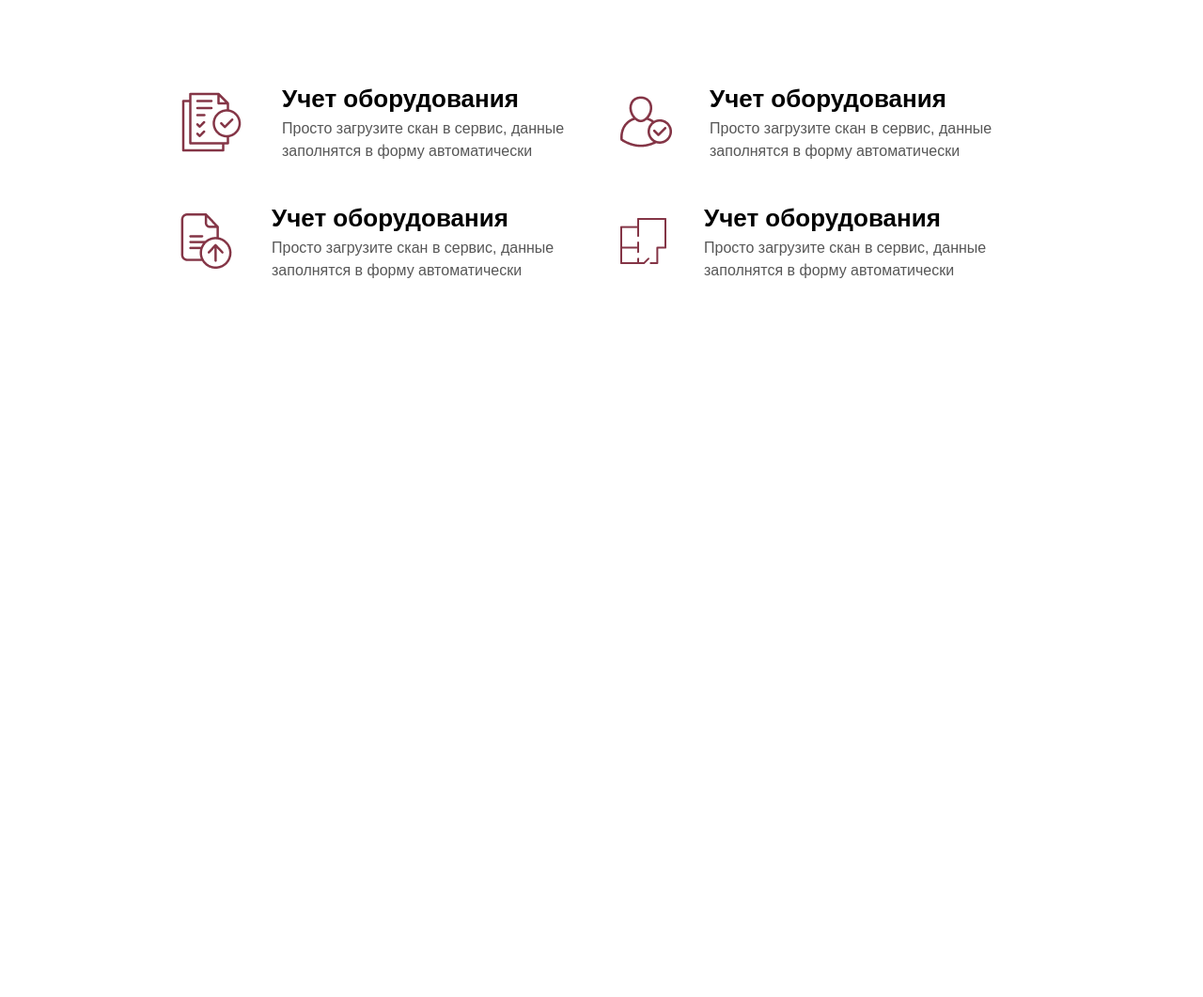
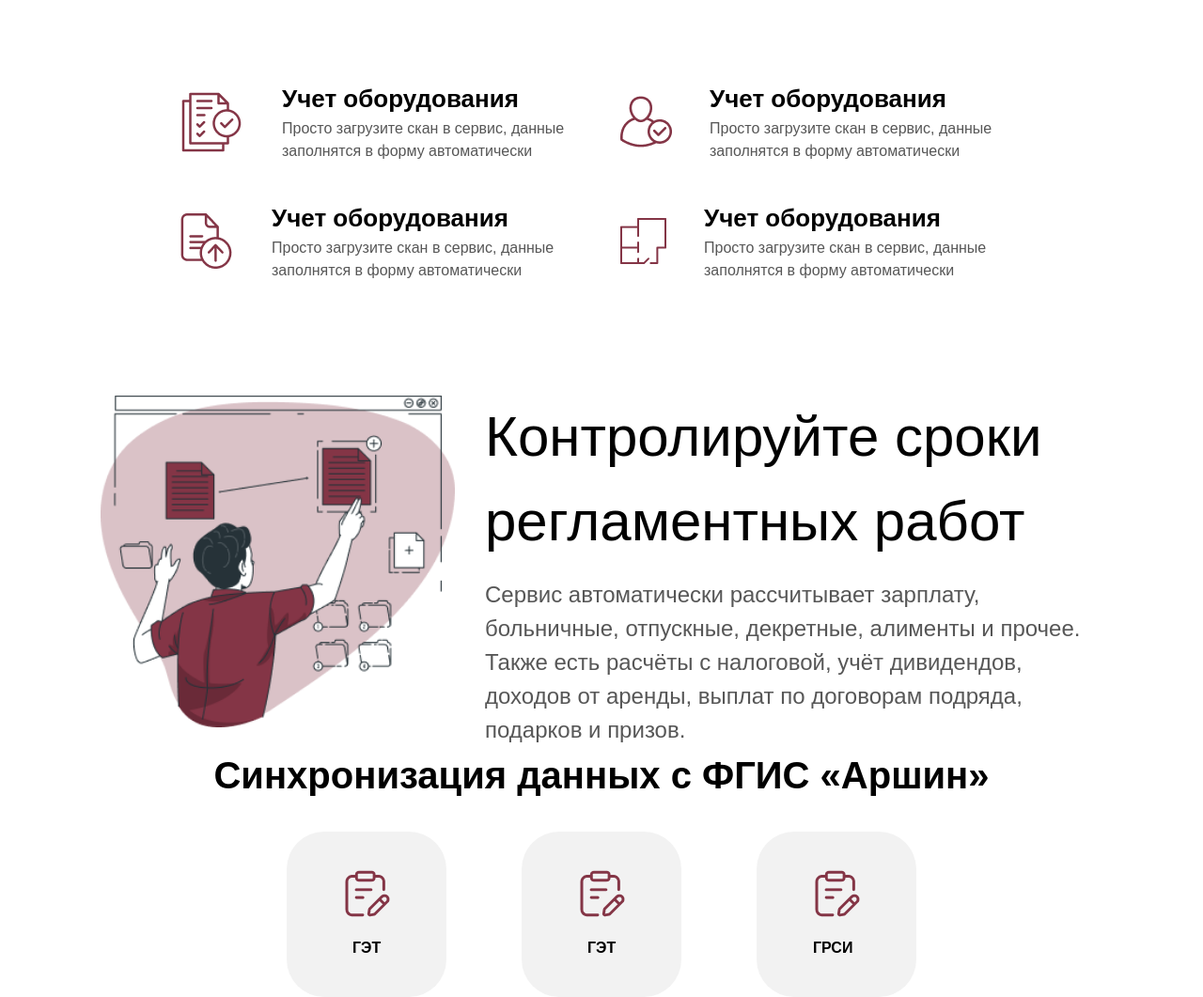
Before and after one commit to sodatovruslan/ExamProject, a website: page index.html in a window 1280 px wide. Shown: the part 2656-3717 px from the top of the page at 94% size. Before the commit the page ends 2956 px from the top, so only its background shows below. Drawn offline with Linux system fonts and the light colour scheme.

Commit message:
add section5

```diff
--- a/index.html
+++ b/index.html
@@ -120,7 +120,7 @@
 			</div>
 			<img class='w-[346px] h-[263px] md:w-[580px] md:h-[441px] lg:w-[580px] lg:h-[441px]' src="./img/Frame 955.png" alt="">
 		</section>
-		<section class='flex flex-col mt-[100px] gap-[40px] md:flex md:flex-col md:gap-[40px] lg:flex-row flex-wrap lg:justify-center '>
+		<section class='flex flex-col items-center mt-[100px] gap-[40px] md:flex md:flex-col md:gap-[40px] lg:flex-row flex-wrap lg:justify-center '>
 			<div class='w-[346px] flex flex-col items-start gap-[10px] md:flex-row md:w-[600px] md:m-auto md:gap-[40px] md:items-center lg:m-0 lg:w-[430px]'>
 
 				<img src="./img/approve (1) 1.png" alt="">
@@ -154,6 +154,35 @@
 				</div>
 			</div>
 		</section>
+		<section class='flex flex-col px-[30px] mt-[100px] items-center text-center    lg:flex-row-reverse lg:items-center lg:gap-[32px]'>
+			<div class='flex flex-col gap-[15px] mt-[20px] items-start  md:text-start items-start'>
+				<p class='text-[36px] md:text-[40px] md:w-[640px] lg:w-[657px] lg:text-[60px]'>Контролируйте сроки регламентных работ</p>
+				<p class='text-[14px] text-[#575757] w-[374px] md:text-[18px] md:w-[697px] lg:text-[24px] lg:w-[657px]'>Сервис автоматически рассчитывает зарплату, больничные, отпускные, декретные, алименты и прочее. Также есть расчёты с налоговой, учёт дивидендов, доходов от аренды, выплат по договорам подряда, подарков и призов.</p>
+
+			</div>
+			<div>
+				<img class='w-[274px] md:w-[382px] lg:600px ' src="./img/Frame (23).png" alt="">
+			</div>
+		</section>
+		<section>
+			<p class='text-[26px] text-center font-semibold md:text-[40px] lg:text-[58px]'>Синхронизация данных с ФГИС «Аршин»</p>
+			<div class='flex flex-wrap justify-center gap-[20px] mt-[30px] lg:gap-[80px]'>
+
+<div class='bg-[#F2F2F2] w-[170px] p-[40px] rounded-[40px]'>
+	<img class='ml-[20px]' src="./img/exam (2) 1.png" alt="">
+	<p class='text-[16px] w-[118px] ml-[30px] mt-[20px] font-semibold'>ГЭТ</p>
+</div>
+<div class='bg-[#F2F2F2] w-[170px] p-[40px] rounded-[40px]'>
+	<img class='ml-[20px]' src="./img/exam (2) 1.png" alt="">
+	<p class='text-[16px] w-[118px] ml-[30px] mt-[20px] font-semibold'>ГЭТ</p>
+</div>
+<div class='bg-[#F2F2F2] w-[170px] p-[40px] rounded-[40px]'>
+	<img class='ml-[20px]' src="./img/exam (2) 1.png" alt="">
+	<p class='text-[16px] mt-[20px] ml-[20px] w-[118px] font-semibold'>ГРСИ</p>
+</div>
+
+			</div>
+		</section>
 	 </main>
 </body>
 </html>
```
Also changed, not shown: img/Frame (23).png (added), img/Frame 964.png (added), img/exam (2) 1.png (added), src/output.css.
